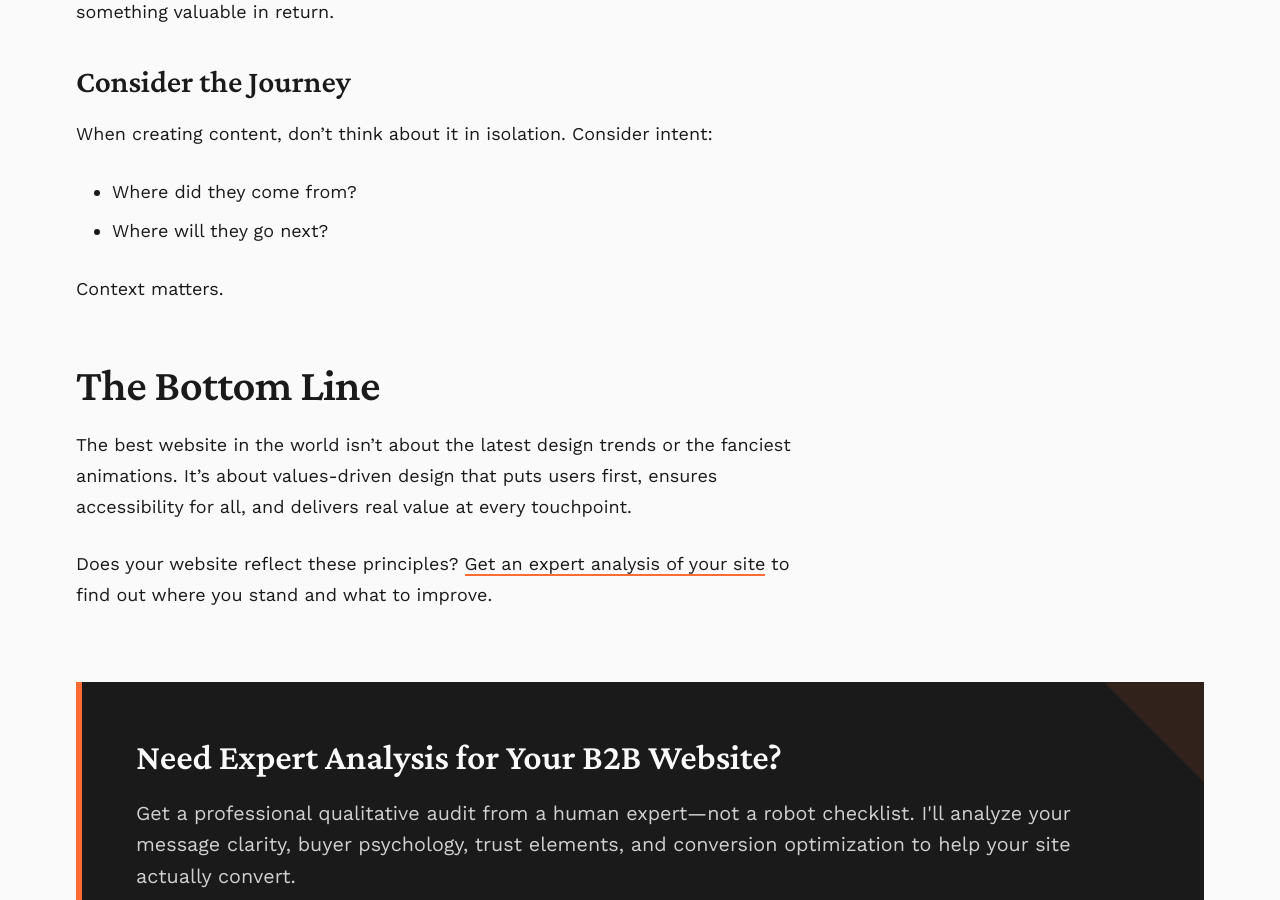
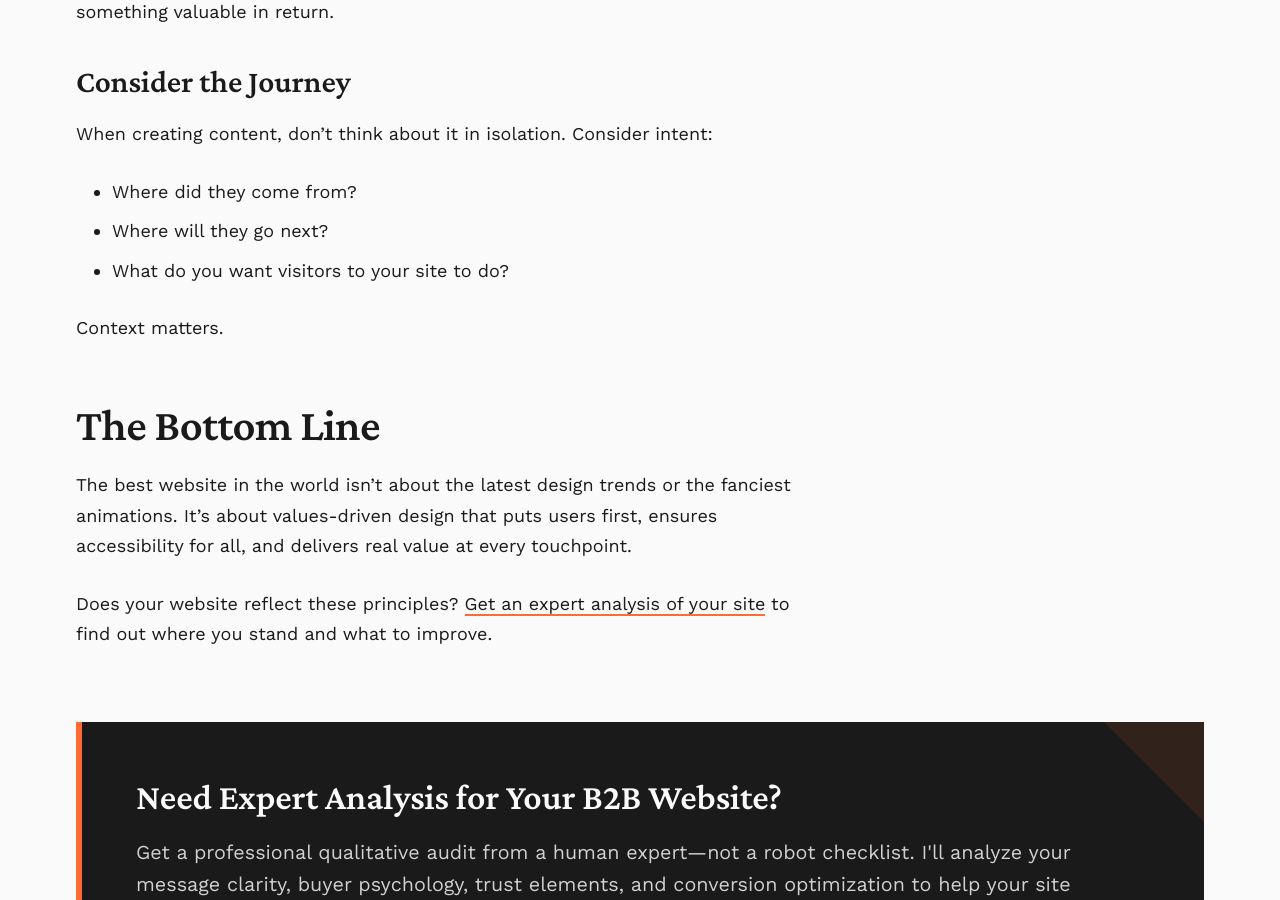
Before and after one commit to aonghusflynn/hmpgr-blog, a Jekyll site: the page built from docs/_posts/2025-12-07-what-makes-the-best-website-in-the-world.markdown, in a window 1280 px wide and 900 px high, scrolled down 2675 px. Built offline with Jekyll 4.4.1, drawn with Linux system fonts in a browser that asks for light colours.

Commit message:
Update to the blog post

```diff
--- a/docs/_posts/2025-12-07-what-makes-the-best-website-in-the-world.markdown
+++ b/docs/_posts/2025-12-07-what-makes-the-best-website-in-the-world.markdown
@@ -58,6 +58,7 @@ Gather prospect details in a way that doesn't feel like a rip-off. Have the righ
 When creating content, don't think about it in isolation. Consider intent:
 - Where did they come from?
 - Where will they go next?
+- What do you want visitors to your site to do?
 
 Context matters.
 
```
